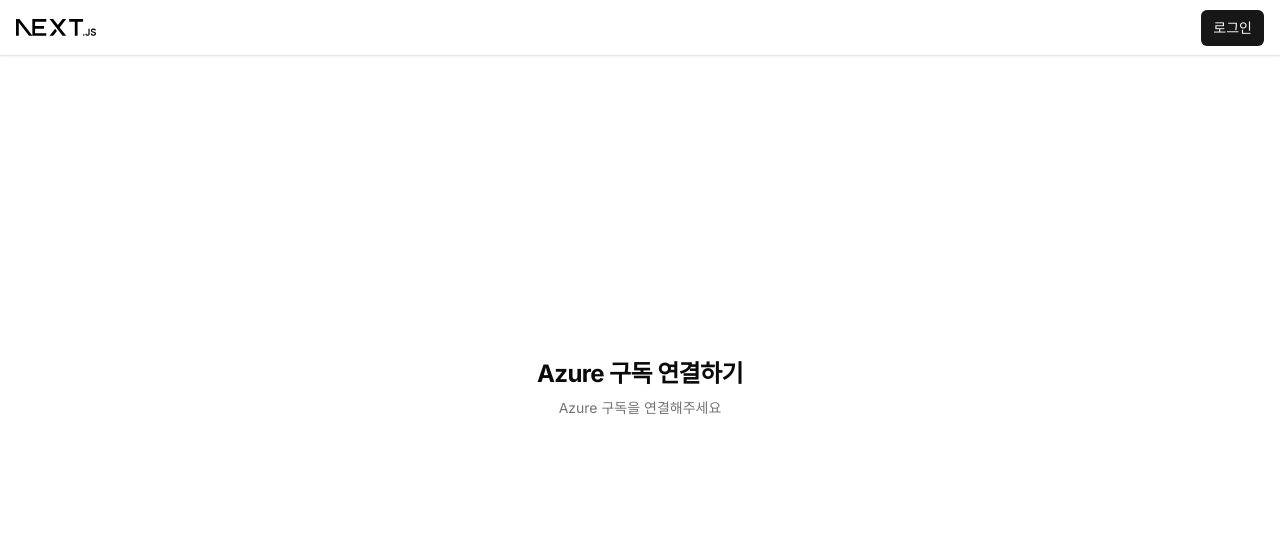
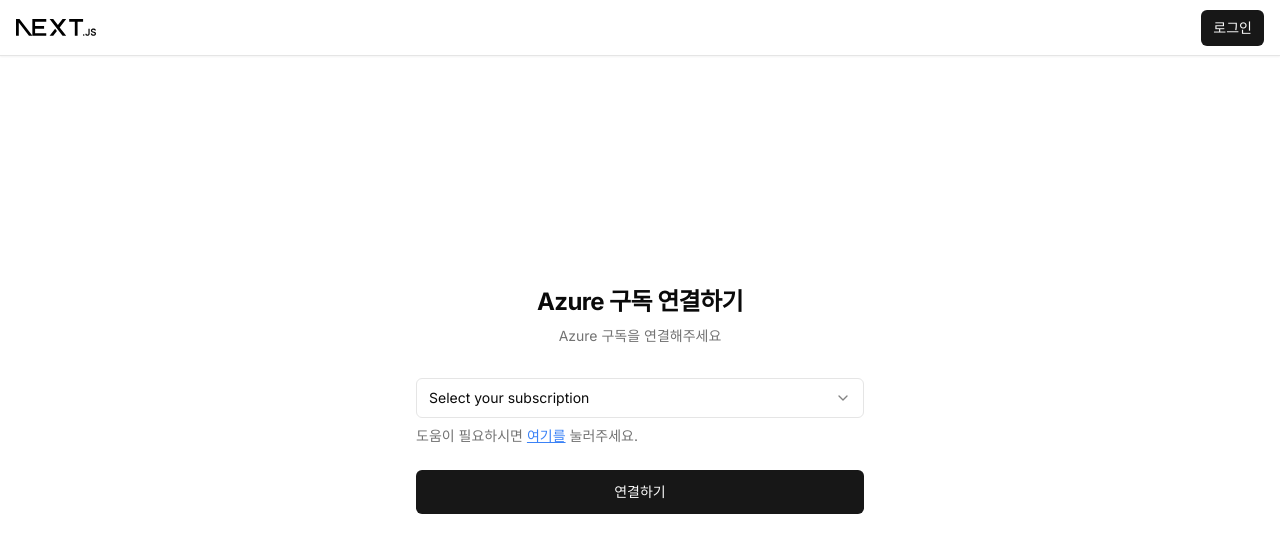
Before and after one commit to Parkdev/myNextAdmin, a Next.js app: page /Subscription in a window 1280 px wide. Shown: the top 552 px of the page. Built offline with nearby package versions, Linux system fonts and the light colour scheme; no server answers.

Commit message:
0311 dev select subscription(ing)| before install axios

```diff
--- a/app/(platform)/Subscription/layout.tsx
+++ b/app/(platform)/Subscription/layout.tsx
@@ -1,26 +1,10 @@
-// import { Sidebar } from '../_components/sidebar';
-
 const SubscribeLayout = ({ children }: { children: React.ReactNode }) => {
   return (
-    <main className="h-screen py-20 md:py-24 px-4 mx-auto">{children}</main>
+    <>
+      <main className="h-screen py-20 md:py-24 px-4 mx-auto">{children}</main>
+
+    </>
   );
 };
 
 export default SubscribeLayout;
-
-// const VdimageLayout = ({ children }: { children: React.ReactNode }) => {
-//   return (
-//     <>
-//       <main className="py-20 md:py-24 px-4 mx-auto">
-//         <div className="flex gap-x-7">
-//           <div className="w-64 shrink-0 hidden md:block">
-//             <Sidebar />
-//           </div>
-//           {children}
-//         </div>
-//       </main>
-//     </>
-//   );
-// };
-
-// export default VdimageLayout;
--- a/app/(platform)/Subscription/page.tsx
+++ b/app/(platform)/Subscription/page.tsx
@@ -22,7 +22,10 @@
   SelectTrigger,
   SelectValue,
 } from '@/components/ui/select';
+import { toast } from '@/components/ui/use-toast';
+import { useRouter } from 'next/navigation';
 
+// 스키마 정의
 const FormSchema = z.object({
   subscription: z.string({
     required_error: 'Please select a correct subscription to submit',
@@ -30,9 +33,30 @@
 });
 
 const SubscriptionPage = () => {
+  // 폼 상태 관리
+  const form = useForm<z.infer<typeof FormSchema>>({
+    resolver: zodResolver(FormSchema),
+  });
+
+  const router = useRouter();
+
+  // 폼 데이터 전송
+  function onSubmit(data: z.infer<typeof FormSchema>) {
+    toast({
+      title: '등록 완료',
+      description: (
+        <pre className="mt-2 w-[340px] rounded-md bg-slate-300 p-4">
+          {data.subscription}
+        </pre>
+      ),
+    });
+    // action 추가 이후 이동 필요
+    router.push('VDimages');
+  }
+
   return (
     <div className="h-full w-full flex flex-col justify-center items-center space-y-6">
-      <div className="flex flex-col space-y-2 text-center">
+      <div className="flex flex-col space-y-2 text-center justify-center">
         <h1 className="text-2xl font-bold tracking-tight ">
           Azure 구독 연결하기
         </h1>
@@ -40,12 +64,55 @@
           Azure 구독을 연결해주세요
         </p>
       </div>
-      <div className="flex flex-col gap-y-6">
-        <form action="">
-          <div className="grid gap-2">
-            <div className="grid gap-1"></div>
-          </div>
-        </form>
+      <div className="w-full flex flex-col gap-y-6 justify-center items-center">
+        <Form {...form}>
+          <form
+            onSubmit={form.handleSubmit(onSubmit)}
+            className="max-w-md w-1/2 space-y-6"
+          >
+            <FormField
+              control={form.control}
+              name="subscription"
+              render={({ field }) => (
+                <FormItem>
+                  <FormLabel className="sr-only">Subscription</FormLabel>
+                  <Select
+                    onValueChange={field.onChange}
+                    defaultValue={field.value}
+                  >
+                    <FormControl>
+                      <SelectTrigger>
+                        <SelectValue placeholder="Select your subscription" />
+                      </SelectTrigger>
+                    </FormControl>
+                    <SelectContent>
+                      <SelectItem value="Subscription1">
+                        Subscription1
+                      </SelectItem>
+                      <SelectItem value="Subscription2">
+                        Subscription2
+                      </SelectItem>
+                      <SelectItem value="Subscription3">
+                        Subscription3
+                      </SelectItem>
+                    </SelectContent>
+                  </Select>
+                  <FormDescription>
+                    도움이 필요하시면{' '}
+                    <Link className="underline text-blue-500" href="/docs">
+                      여기를
+                    </Link>{' '}
+                    눌러주세요.
+                  </FormDescription>
+                  <FormMessage />
+                </FormItem>
+              )}
+            />
+            <Button type="submit" size="lg" className="w-full">
+              연결하기
+            </Button>
+          </form>
+        </Form>
       </div>
     </div>
   );
--- a/app/(platform)/_components/sidebar.tsx
+++ b/app/(platform)/_components/sidebar.tsx
@@ -88,9 +88,9 @@
   if (!isClient) {
     return (
       <div className="flex flex-col gap-y-3">
-        <Skeleton className="h-[50px] w-[250px] rounded-xl" />
-        <Skeleton className="h-[50px] w-[250px] rounded-xl" />
-        <Skeleton className="h-[50px] w-[250px] rounded-xl" />
+        <Skeleton className="h-[40px] w-full rounded-xl" />
+        <Skeleton className="h-[40px] w-full rounded-xl" />
+        <Skeleton className="h-[40px] w-full rounded-xl" />
       </div>
     );
   }
--- a/app/(platform)/layout.tsx
+++ b/app/(platform)/layout.tsx
@@ -1,10 +1,12 @@
 import { Navbar } from './_components/navbar';
+import { Toaster } from '@/components/ui/toaster';
 
 const PlatformLayout = ({ children }: { children: React.ReactNode }) => {
   return (
     <div className="h-full">
       <Navbar />
       {children}
+      <Toaster />
     </div>
   );
 };
```
Also changed, not shown: app/api/auth/[...nextauth]/options.ts (+9 -9 lines).
